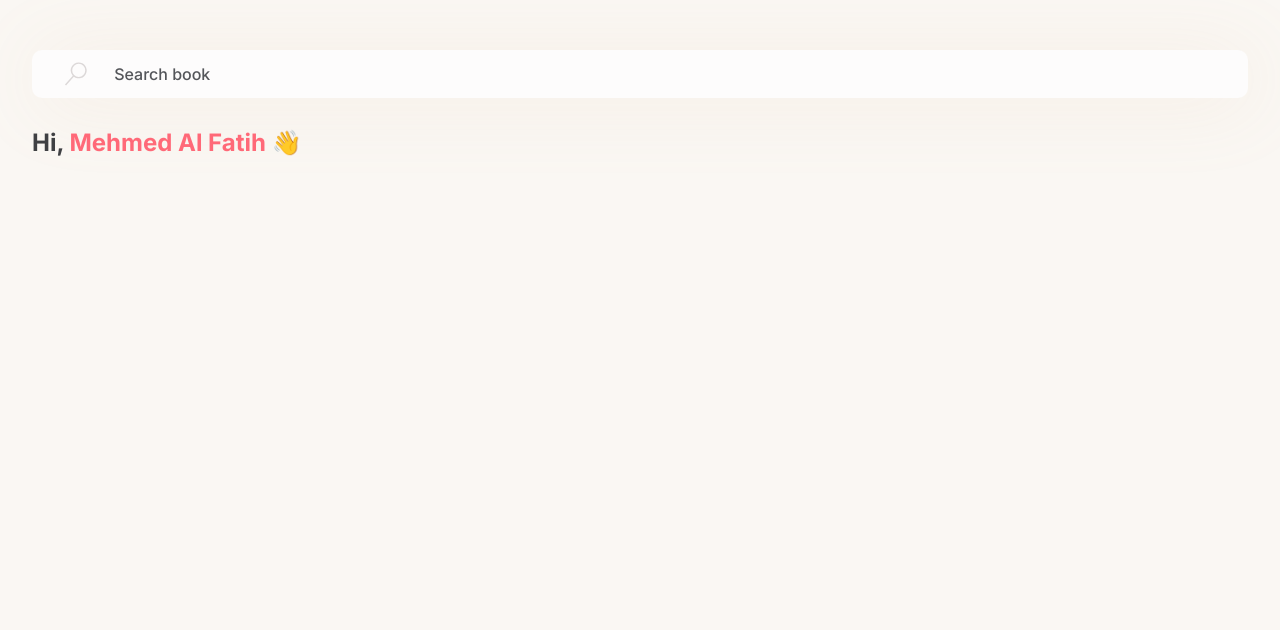
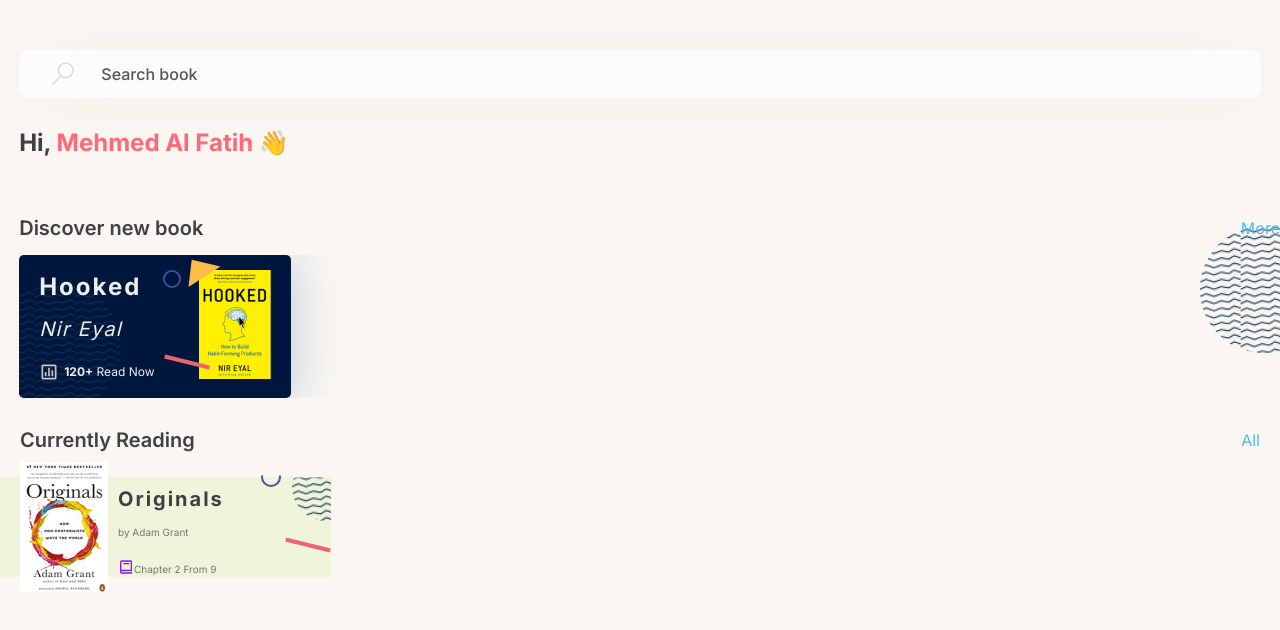
Before and after one commit to GabrielCastilhoV/frontend-challenge, a Next.js app: page / in a window 1280 px wide. Shown: the top 630 px of the page. Built offline with nearby package versions, Linux system fonts and the light colour scheme.

Commit message:
feat: create component CurrentlyBook

```diff
--- /dev/null
+++ b/src/common/components/CurrentlyBook/index.tsx
@@ -0,0 +1,55 @@
+import { Container, Content, Left, Header, Right } from './styles';
+
+import Link from 'next/link';
+import Image from 'next/image';
+import { BiBook } from 'react-icons/bi';
+
+import book2 from '../../../../public/images/Book2.jpg';
+import rectangle from '../../../../public/images/Rectangle.svg';
+import oval from '../../../../public/images/Oval.svg';
+import ovalFull from '../../../../public/images/OvalFull.png';
+
+export const CurrentlyBook = () => {
+  return (
+    <Container>
+      <Header>
+        <p>Currently Reading</p>
+        <Link href="/">
+          <a>All</a>
+        </Link>
+      </Header>
+
+      <Content>
+        <figure className="rectangle">
+          <Image src={rectangle} alt="Rectangle" />
+        </figure>
+
+        <figure className="oval">
+          <Image src={oval} alt="Oval" />
+        </figure>
+
+        <figure className="ovalFull">
+          <Image src={ovalFull} alt="OvalFull" />
+        </figure>
+
+        <Left>
+          <figure>
+            <Image src={book2} alt="Book" />
+          </figure>
+        </Left>
+
+        <Right>
+          <h2>Originals</h2>
+          <p>by Adam Grant</p>
+
+          <div className="currently">
+            <BiBook />
+            <p>
+              Chapter <span>2</span> From 9
+            </p>
+          </div>
+        </Right>
+      </Content>
+    </Container>
+  );
+};
--- /dev/null
+++ b/src/common/components/CurrentlyBook/styles.ts
@@ -0,0 +1,92 @@
+import styled from 'styled-components';
+
+export const Container = styled.div`
+  padding-top: 30px;
+  position: relative;
+  z-index: 5;
+`;
+
+export const Header = styled.header`
+  display: flex;
+  align-items: center;
+  justify-content: space-between;
+  padding: 0 20px;
+  margin-bottom: 25px;
+
+  p {
+    color: ${({ theme }) => theme.gray250};
+    font-weight: 600;
+  }
+
+  a {
+    color: #4abdf1;
+  }
+`;
+
+export const Content = styled.div`
+  background-color: #eef5db;
+  width: 331px;
+  height: 100px;
+  position: relative;
+  z-index: 2;
+
+  .oval {
+    position: absolute;
+    clip-path: inset(8px 0 0 0);
+    top: -10px;
+    right: 50px;
+  }
+
+  .rectangle {
+    position: absolute;
+    bottom: 20%;
+    right: 0;
+  }
+
+  .ovalFull {
+    clip-path: inset(25px 30px 0 0 round 5px);
+    border-radius: 0 5px 0 0;
+    position: absolute;
+    top: -25px;
+    right: -30px;
+  }
+`;
+
+export const Left = styled.div`
+  padding-left: 20px;
+  position: relative;
+
+  figure {
+    position: absolute;
+    top: -15px;
+  }
+`;
+
+export const Right = styled.div`
+  padding: 10px 0 10px 118px;
+
+  display: flex;
+  flex-direction: column;
+  gap: 10px;
+
+  h2 {
+    font-size: 20px;
+    letter-spacing: 2px;
+  }
+
+  p {
+    font-size: 10px;
+    color: #74776d;
+    padding-top: 5px;
+  }
+
+  .currently {
+    display: flex;
+    align-items: center;
+    padding-top: 10px;
+
+    svg {
+      color: #9013fe;
+    }
+  }
+`;
--- a/src/layouts/Home/index.tsx
+++ b/src/layouts/Home/index.tsx
@@ -1,15 +1,22 @@
-import { Container, Content, Title } from './styles';
+import { Container, Content, Header, Title } from './styles';
 
 import { Search } from '@/common/components/Search';
+import { Banner } from '@/common/components/Banner';
+import { CurrentlyBook } from '@/common/components/CurrentlyBook';
 
 export const Home = () => {
   return (
     <Container>
       <Content>
-        <Search />
-        <Title>
-          Hi, <span>Mehmed Al Fatih</span> 👋
-        </Title>
+        <Header>
+          <Search />
+          <Title>
+            Hi, <span>Mehmed Al Fatih</span> 👋
+          </Title>
+        </Header>
+
+        <Banner />
+        <CurrentlyBook />
       </Content>
     </Container>
   );
--- a/src/layouts/Home/styles.ts
+++ b/src/layouts/Home/styles.ts
@@ -8,11 +8,14 @@
   max-width: 1400px;
   height: 100%;
   margin: 0 auto;
-  padding: 3.12rem 2rem;
 
   display: flex;
   justify-content: space-between;
   flex-direction: column;
+`;
+
+export const Header = styled.header`
+  padding: 3.12rem 1.2rem 1.8rem;
 `;
 
 export const Title = styled.h1`
```
